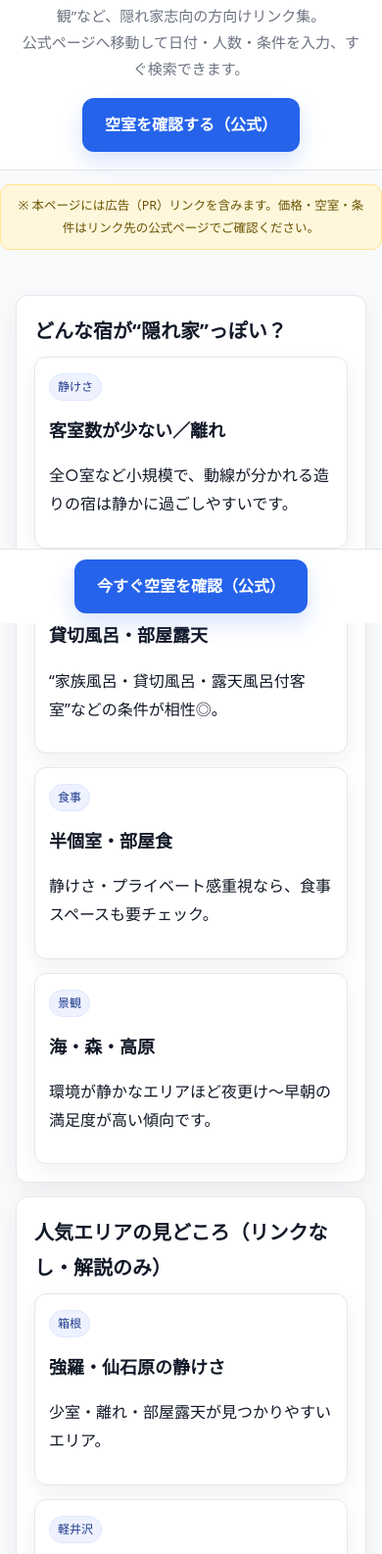
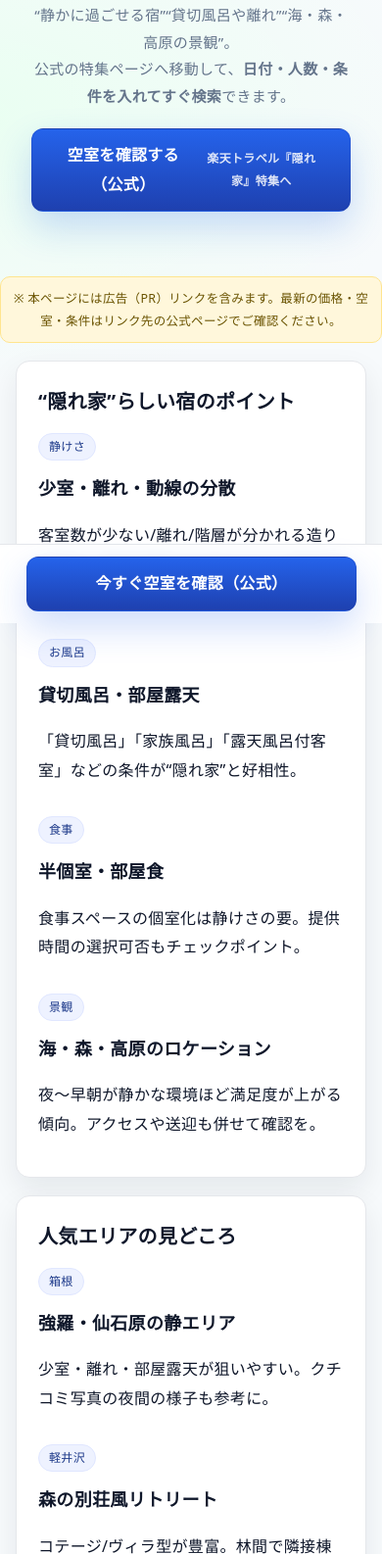
Before and after one commit to kkp-15/ninja-rakutenT, a plain HTML site: page index.html in a window 390 px wide. Shown: the part 208-1794 px from the top of the page at 98% size. Drawn offline with Linux system fonts and the light colour scheme.

Commit message:
Update index.html

```diff
--- a/index.html
+++ b/index.html
@@ -5,7 +5,7 @@
 <meta name="viewport" content="width=device-width,initial-scale=1,viewport-fit=cover" />
 
 <title>隠れ家宿 特集｜楽天トラベルで空室確認・予約【忍者の楽天別館】</title>
-<meta name="description" content="隠れ家宿を探す方向けまとめ。楽天トラベル『隠れ家』特集の公式ページへ直行し、日付・人数・条件を入れてすぐ検索できます。箱根・軽井沢・河口湖・沖縄など人気エリアの見どころも紹介。">
+<meta name="description" content="静かに過ごせる“隠れ家”志向の旅へ。楽天トラベル『隠れ家』特集の公式ページへ直行し、日付・人数・条件を入れてすぐ検索。箱根・軽井沢・河口湖・沖縄など人気エリアの見どころや選び方も簡潔に解説。">
 <link rel="canonical" href="https://ninja-rakuten.kkpwebninja.com/" />
 <meta name="robots" content="index,follow,max-snippet:-1,max-image-preview:large,max-video-preview:-1" />
 
@@ -21,12 +21,12 @@
 <meta property="og:type" content="article">
 <meta property="og:site_name" content="忍者の楽天別館">
 <meta property="og:title" content="隠れ家宿 特集｜楽天トラベルで空室確認・予約">
-<meta property="og:description" content="静かに過ごせる“隠れ家”志向の旅へ。公式ページから空室確認・予約に進めます。">
+<meta property="og:description" content="静けさ・貸切風呂・離れ・ヴィラなど“隠れ家”感重視の宿を、公式ページから安心検索。">
 <meta property="og:url" content="https://ninja-rakuten.kkpwebninja.com/">
 <meta property="og:image" content="https://ninja-rakuten.kkpwebninja.com/card.png">
 <meta name="twitter:card" content="summary_large_image">
 
-<!-- Schema.org（パンくず / FAQ / サイト検索） -->
+<!-- Schema.org（パンくず / FAQ） -->
 <script type="application/ld+json">
 {
   "@context":"https://schema.org",
@@ -43,150 +43,245 @@
  "@context":"https://schema.org",
  "@type":"FAQPage",
  "mainEntity":[
-   {"@type":"Question","name":"どこから空室を確認できますか？","acceptedAnswer":{"@type":"Answer","text":"本ページのボタンから楽天トラベル『隠れ家』特集の公式ページへ移動し、日付・人数・エリア等を入力して検索できます。"}},
-   {"@type":"Question","name":"スマホでも大丈夫？","acceptedAnswer":{"@type":"Answer","text":"公式の特集ページはスマホ対応です。条件入力〜検索〜予約までそのまま進めます。"}},
-   {"@type":"Question","name":"おすすめの絞り込みは？","acceptedAnswer":{"@type":"Answer","text":"静けさ重視なら客室数の少ない宿・離れ・部屋露天、家族旅なら貸切風呂・和室・部屋食などの条件が探しやすいです。"}}
+   {"@type":"Question","name":"どこから空室を確認できますか？","acceptedAnswer":{"@type":"Answer","text":"ページのボタンから楽天トラベル『隠れ家』特集の公式ページに移動し、日付・人数・条件を入力して検索できます。"}},
+   {"@type":"Question","name":"スマホでも大丈夫？","acceptedAnswer":{"@type":"Answer","text":"公式特集ページはスマホ対応。条件入力〜検索〜予約までそのまま進めます。"}},
+   {"@type":"Question","name":"“隠れ家”らしい条件は？","acceptedAnswer":{"@type":"Answer","text":"少室・離れ・部屋露天・貸切風呂・半個室/部屋食・森/海/高原など静かなロケーションが好相性です。"}}
  ]
-}
-</script>
-<script type="application/ld+json">
-{
- "@context":"https://schema.org",
- "@type":"WebSite",
- "name":"忍者の楽天別館",
- "url":"https://ninja-rakuten.kkpwebninja.com/",
- "potentialAction":{
-   "@type":"SearchAction",
-   "target":"https://ninja-rakuten.kkpwebninja.com/",
-   "query-input":"required name=search_term_string"
- }
 }
 </script>
 
 <style>
   :root{
     color-scheme: light;
-    --bg:#f9fafb; --paper:#ffffff; --ink:#111827; --muted:#6b7280;
-    --brand:#2563eb; --ring:#c7e8ff; --border:#e5e7eb; --shadow:0 8px 24px rgba(17,24,39,.06);
+    --bg: #f7fafc;
+    --ink:#0f172a;
+    --muted:#64748b;
+    --paper:#ffffff;
+    --brand:#2563eb;
+    --brand-2:#22c55e;
+    --ring:#bfdcff;
+    --border:#e5e7eb;
+    --shadow:0 12px 30px rgba(15,23,42,.08);
+    --radius:14px;
   }
   *{box-sizing:border-box}
-  body{ margin:0; background:var(--bg); color:var(--ink);
-        font-family:ui-sans-serif,system-ui,-apple-system,Segoe UI,Roboto,Helvetica,Arial; line-height:1.8; }
-  a{ color:var(--brand); text-decoration:none }
+  html,body{margin:0}
+  body{
+    background:
+      radial-gradient(1200px 600px at 80% -10%, #eaf2ff 0%, transparent 55%),
+      radial-gradient(900px 500px at -10% 10%, #e9fff1 0%, transparent 55%),
+      var(--bg);
+    color:var(--ink);
+    font-family: ui-sans-serif, system-ui, -apple-system, "Segoe UI", Roboto, Helvetica, Arial;
+    letter-spacing:.02em; line-height:1.85;
+  }
+  a{color:var(--brand); text-decoration:none}
   a:hover{text-decoration:underline}
-  a:focus{ outline:3px solid var(--ring); outline-offset:2px; border-radius:12px }
+  a:focus{outline:3px solid var(--ring); outline-offset:2px; border-radius:12px}
 
-  header.hero{ padding:44px 16px 18px; text-align:center; background:#fff; border-bottom:1px solid var(--border) }
-  .breadcrumbs{ font-size:12px; color:#6b7280; margin-bottom:8px }
-  h1{ margin:0 0 10px; font-size:clamp(28px,4.6vw,40px); font-weight:800 }
-  .lead{ margin:0 auto; max-width:860px; color:#6b7280; font-size:clamp(15px,2.4vw,18px) }
+  /* ヘッダー */
+  header.hero{
+    position:relative;
+    padding:64px 16px 36px;
+    text-align:center;
+  }
+  .wrap{max-width:1000px; margin:0 auto; padding:0 16px}
+  .crumbs{font-size:12px;color:var(--muted);margin-bottom:10px}
+  h1{
+    margin:0 0 10px;
+    font-size:clamp(28px,4.8vw,44px);
+    font-weight:900; letter-spacing:.01em;
+  }
+  .lead{
+    margin:0 auto;
+    max-width:860px;
+    color:var(--muted);
+    font-size:clamp(15px,2.4vw,18px);
+  }
 
-  .wrap{ max-width:960px; margin:0 auto; padding:18px 16px }
-  .notice{ background:#fff7db; color:#6a5300; border:1px solid #ffe58f; border-radius:10px; padding:10px 12px; text-align:center; font-size:12.5px; margin:14px 0 }
-  .panel{ background:var(--paper); border:1px solid var(--border); border-radius:12px; padding:18px; box-shadow:var(--shadow); margin-top:14px }
-  h2{ font-size:clamp(20px,3.2vw,26px); margin:0 0 8px }
-  h3{ font-size:18px; margin:14px 0 8px }
-  .grid{ display:grid; grid-template-columns:repeat(auto-fit,minmax(240px,1fr)); gap:14px }
-  .item{ background:var(--paper); border:1px solid var(--border); border-radius:12px; padding:14px; box-shadow:var(--shadow) }
-  .tag{ display:inline-block; font-size:12px; padding:2px 8px; border-radius:999px; background:#eef2ff; color:#1e3a8a; border:1px solid #e0e7ff; margin-right:6px }
+  /* CTA */
+  .cta{
+    display:inline-flex; align-items:center; justify-content:center; gap:10px;
+    min-height:52px; padding:12px 26px;
+    background:linear-gradient(180deg,var(--brand),#1e40af);
+    color:#fff; font-weight:900; border-radius:12px;
+    border:1px solid rgba(30,64,175,.24); box-shadow:0 16px 36px rgba(37,99,235,.22);
+    transition: transform .12s ease, filter .12s ease;
+    will-change: transform;
+  }
+  .cta:hover{ text-decoration:none; filter:brightness(.98) }
+  .cta:active{ transform:translateY(1px) }
+  .cta-sub{ display:block; font-size:12px; opacity:.85; font-weight:600 }
 
-  .cta{ display:inline-flex; align-items:center; justify-content:center; gap:10px;
-        min-height:48px; padding:12px 22px; font-weight:800; border-radius:12px;
-        color:#fff; background:var(--brand); border:1px solid transparent;
-        box-shadow:0 10px 22px rgba(37,99,235,.18) }
-  .cta:hover{ text-decoration:none; filter:brightness(.97) }
+  .hero-cta{ margin-top:18px }
 
-  #footer{ margin:34px 0; text-align:center; color:#6b7280 }
+  /* バッジ表記（PR） */
+  .notice{
+    margin:14px auto 0; max-width:980px;
+    background:#fff7db; color:#6a5300; border:1px solid #ffe58f;
+    border-radius:10px; padding:10px 12px; font-size:12.5px; text-align:center;
+  }
+
+  /* セクション */
+  section.panel{
+    margin:18px auto 0; max-width:980px; padding:0 16px;
+  }
+  .card{
+    background:var(--paper); border:1px solid var(--border);
+    border-radius:var(--radius); box-shadow:var(--shadow);
+    padding:22px;
+  }
+  h2{ font-size:clamp(20px,3.2vw,26px); margin:0 0 12px }
+  h3{ font-size:18px; margin:12px 0 8px }
+
+  .grid{ display:grid; gap:14px; grid-template-columns:repeat(auto-fit,minmax(240px,1fr)) }
+  .pill{ display:inline-block; padding:2px 10px; border-radius:999px; background:#eef2ff; color:#1e3a8a; font-size:12px; border:1px solid #e0e7ff; margin-right:6px }
+
+  .list{ display:grid; gap:10px }
+  .list li{display:flex; gap:10px; align-items:flex-start}
+  .list em{font-style:normal; color:#0f766e; font-weight:700}
+
+  hr.sep{border:none;border-top:1px dashed #e5e7eb;margin:22px 0}
+
+  /* フッター */
+  #footer{ color:var(--muted); text-align:center; margin:32px 0 40px }
   #footer a{text-decoration:underline}
 
-  /* モバイル固定CTA（1つだけ） */
-  .sticky-cta{ position:fixed; inset:auto 0 0 0; z-index:50; background:#ffffffee;
-               backdrop-filter:saturate(180%) blur(8px); border-top:1px solid var(--border);
-               padding:10px 12px; display:flex; justify-content:center }
-  .sticky-cta .cta{ margin:0 }
-  @media (min-width: 860px){ .sticky-cta{ display:none } }
+  /* 固定CTA（モバイルのみ） */
+  .sticky-cta{
+    position:fixed; left:0; right:0; bottom:0; z-index:40;
+    display:flex; justify-content:center; padding:12px;
+    background:#ffffffee; border-top:1px solid var(--border);
+    backdrop-filter:saturate(160%) blur(8px);
+  }
+  .sticky-cta .cta{ margin:0; width:min(680px,92%) }
+  @media (min-width: 880px){ .sticky-cta{ display:none } }
+
+  /* アニメ控えめ設定に配慮 */
+  @media (prefers-reduced-motion: reduce){
+    .cta{ transition: none }
+  }
 </style>
 </head>
 <body>
 
 <header class="hero">
-  <div class="breadcrumbs">🏯 <a href="https://kkpwebninja.com/" style="color:#6b7280">本丸</a> ＞ 忍者の楽天別館 ＞ 隠れ家宿 特集</div>
+  <div class="wrap">
+    <div class="crumbs">🏯 <a href="https://kkpwebninja.com/" style="color:var(--muted)">本丸</a> ＞ 忍者の楽天別館 ＞ 隠れ家宿 特集</div>
     <h1>隠れ家宿 特集｜楽天トラベルで空室確認・予約</h1>
-  <p class="lead">“静かに過ごせる宿”“貸切風呂や離れ”“海・森の景観”など、隠れ家志向の方向けリンク集。<br>公式ページへ移動して日付・人数・条件を入力、すぐ検索できます。</p>
+    <p class="lead">
+      “静かに過ごせる宿”“貸切風呂や離れ”“海・森・高原の景観”。<br />
+      公式の特集ページへ移動して、<strong>日付・人数・条件を入れてすぐ検索</strong>できます。
+    </p>
 
-  <!-- ✅ CTAはこの1つに集約（全端末共通・公式特集トップへ） -->
-  <p style="margin:16px 0 0">
+    <!-- ✅ 1つだけのCTA（公式『隠れ家』特集トップへ） -->
+    <p class="hero-cta">
       <a class="cta" target="_blank" rel="nofollow noopener sponsored"
          href="//af.moshimo.com/af/c/click?a_id=5140685&p_id=55&pc_id=55&pl_id=624&url=https%3A%2F%2Ftravel.rakuten.co.jp%2Fshare%2Fbatch%2Frrg_pg%2Fpgenerator%2Fhotel%2Fid39%2Fall_prefectures%2Findex.html">
         空室を確認する（公式）
+        <span class="cta-sub">楽天トラベル『隠れ家』特集へ</span>
       </a>
     </p>
+  </div>
 </header>
 
-<p class="notice">※ 本ページには広告（PR）リンクを含みます。価格・空室・条件はリンク先の公式ページでご確認ください。</p>
+<p class="notice">※ 本ページには広告（PR）リンクを含みます。最新の価格・空室・条件はリンク先の公式ページでご確認ください。</p>
 
-<div class="wrap">
-
-  <!-- 参考情報（ボタンは置かない） -->
-  <section class="panel" aria-labelledby="about-title">
-    <h2 id="about-title">どんな宿が“隠れ家”っぽい？</h2>
+<!-- 1. 概要（カード） -->
+<section class="panel">
+  <div class="card">
+    <h2>“隠れ家”らしい宿のポイント</h2>
     <div class="grid">
-      <div class="item">
-        <span class="tag">静けさ</span>
-        <h3>客室数が少ない／離れ</h3>
-        <p>全○室など小規模で、動線が分かれる造りの宿は静かに過ごしやすいです。</p>
+      <div>
+        <span class="pill">静けさ</span>
+        <h3>少室・離れ・動線の分散</h3>
+        <p>客室数が少ない/離れ/階層が分かれる造りの宿は、館内が静かでプライベート感が高まります。</p>
       </div>
-      <div class="item">
-        <span class="tag">お風呂</span>
+      <div>
+        <span class="pill">お風呂</span>
         <h3>貸切風呂・部屋露天</h3>
-        <p>“家族風呂・貸切風呂・露天風呂付客室”などの条件が相性◎。</p>
+        <p>「貸切風呂」「家族風呂」「露天風呂付客室」などの条件が“隠れ家”と好相性。</p>
       </div>
-      <div class="item">
-        <span class="tag">食事</span>
+      <div>
+        <span class="pill">食事</span>
         <h3>半個室・部屋食</h3>
-        <p>静けさ・プライベート感重視なら、食事スペースも要チェック。</p>
+        <p>食事スペースの個室化は静けさの要。提供時間の選択可否もチェックポイント。</p>
       </div>
-      <div class="item">
-        <span class="tag">景観</span>
-        <h3>海・森・高原</h3>
-        <p>環境が静かなエリアほど夜更け〜早朝の満足度が高い傾向です。</p>
+      <div>
+        <span class="pill">景観</span>
+        <h3>海・森・高原のロケーション</h3>
+        <p>夜〜早朝が静かな環境ほど満足度が上がる傾向。アクセスや送迎も併せて確認を。</p>
+      </div>
     </div>
   </div>
 </section>
 
-  <section class="panel" aria-labelledby="regions-title">
-    <h2 id="regions-title">人気エリアの見どころ（リンクなし・解説のみ）</h2>
+<!-- 2. 人気エリアの見どころ（リンクなし＝解説のみ） -->
+<section class="panel">
+  <div class="card">
+    <h2>人気エリアの見どころ</h2>
     <div class="grid">
-      <div class="item"><span class="tag">箱根</span><h3>強羅・仙石原の静けさ</h3><p>少室・離れ・部屋露天が見つかりやすいエリア。</p></div>
-      <div class="item"><span class="tag">軽井沢</span><h3>森の別荘風リトリート</h3><p>コテージ／ヴィラ型が豊富。静寂×自然。</p></div>
-      <div class="item"><span class="tag">河口湖</span><h3>富士山ビュー×露天</h3><p>ビューバスや部屋露天の写真をチェック。</p></div>
-      <div class="item"><span class="tag">沖縄</span><h3>ヴィラ／独立棟</h3><p>恩納・読谷などでプール付ヴィラが人気。</p></div>
+      <div>
+        <span class="pill">箱根</span>
+        <h3>強羅・仙石原の静エリア</h3>
+        <p>少室・離れ・部屋露天が狙いやすい。クチコミ写真の夜間の様子も参考に。</p>
       </div>
-    <p style="margin-top:10px;color:#6b7280;font-size:13px">
-      ※ 検索・予約は上の「空室を確認する（公式）」からお進みください。
+      <div>
+        <span class="pill">軽井沢</span>
+        <h3>森の別荘風リトリート</h3>
+        <p>コテージ/ヴィラ型が豊富。林間で隣接棟との距離感がある宿がねらい目。</p>
+      </div>
+      <div>
+        <span class="pill">河口湖</span>
+        <h3>富士山ビュー×露天</h3>
+        <p>ビューバス・部屋露天の需要が高い。方角と遮蔽物の有無を要チェック。</p>
+      </div>
+      <div>
+        <span class="pill">沖縄</span>
+        <h3>ヴィラ/独立棟</h3>
+        <p>恩納・読谷・今帰仁など、プール付ヴィラや独立棟で“隠れ家”感を確保。</p>
+      </div>
+    </div>
+
+    <hr class="sep" />
+    <ul class="list" aria-label="予約までの流れ">
+      <li>🗓️ <em>1.</em> 「空室を確認する（公式）」をタップ</li>
+      <li>👨‍👩‍👧 <em>2.</em> 公式ページで日付・人数・条件を入力</li>
+      <li>🏨 <em>3.</em> 検索結果から宿を選び、そのまま予約へ</li>
+    </ul>
+
+    <p style="margin-top:14px">
+      <a class="cta" target="_blank" rel="nofollow noopener sponsored"
+         href="//af.moshimo.com/af/c/click?a_id=5140685&p_id=55&pc_id=55&pl_id=624&url=https%3A%2F%2Ftravel.rakuten.co.jp%2Fshare%2Fbatch%2Frrg_pg%2Fpgenerator%2Fhotel%2Fid39%2Fall_prefectures%2Findex.html">
+        空室を確認する（公式）<span class="cta-sub">楽天トラベル『隠れ家』特集へ</span>
+      </a>
     </p>
+  </div>
 </section>
 
-  <section class="panel" aria-labelledby="faq-title">
-    <h2 id="faq-title">よくある質問</h2>
+<!-- 3. FAQ -->
+<section class="panel">
+  <div class="card">
+    <h2>よくある質問</h2>
     <h3>Q. 今週末の空室はすぐ分かる？</h3>
-    <p>公式特集の検索フォームで日付・人数を入れれば即時表示。満室の場合は近隣日や平日も併せて確認。</p>
+    <p>公式特集の検索フォームで日付・人数を入れれば即時表示。満室なら近隣日や平日もチェック。</p>
     <h3>Q. 価格はいつが安い？</h3>
-    <p>平日・直前割・連泊割が狙い目。繁忙期は早期のほうが選択肢が広いです。</p>
-    <h3>Q. 家族向けのおすすめ条件は？</h3>
-    <p>貸切風呂・和室・部屋食・ベッドガード等。施設詳細と口コミ写真の確認が確実。</p>
+    <p>平日・直前割・連泊割が狙い目。繁忙期は早期予約のほうが選択肢が広いです。</p>
+    <h3>Q. 家族向けに押さえたい条件は？</h3>
+    <p>貸切風呂/家族風呂、和室、部屋食、ベッドガード等。施設詳細とクチコミ写真で確認を。</p>
+  </div>
 </section>
 
+<!-- フッター -->
 <div id="footer">
   X <a href="https://x.com/kkp_webninja" target="_blank" rel="noopener"> @kkp_webninja</a> ・
   🏯 <a href="https://kkpwebninja.com" target="_blank" rel="noopener">web忍者の本丸</a>
-  </div>
 </div>
 
 <!-- もしも：インプレッション（1ページ1つだけ） -->
 <img src="//i.moshimo.com/af/i/impression?a_id=5140685&p_id=55&pc_id=55&pl_id=624" width="1" height="1" style="border:none;" alt="" loading="lazy">
 
-<!-- モバイルのみ固定CTA（同じリンクを再掲） -->
+<!-- モバイル固定CTA（同リンク・1つだけ） -->
 <div class="sticky-cta" role="region" aria-label="空室確認ショートカット">
   <a class="cta" target="_blank" rel="nofollow noopener sponsored"
      href="//af.moshimo.com/af/c/click?a_id=5140685&p_id=55&pc_id=55&pl_id=624&url=https%3A%2F%2Ftravel.rakuten.co.jp%2Fshare%2Fbatch%2Frrg_pg%2Fpgenerator%2Fhotel%2Fid39%2Fall_prefectures%2Findex.html">
```
Lines whose indentation alone changed are shown as unchanged.
